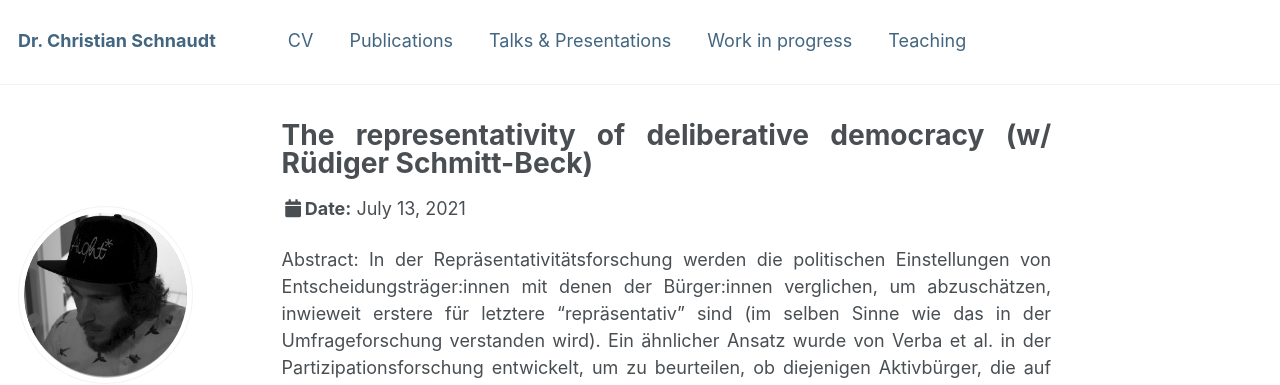
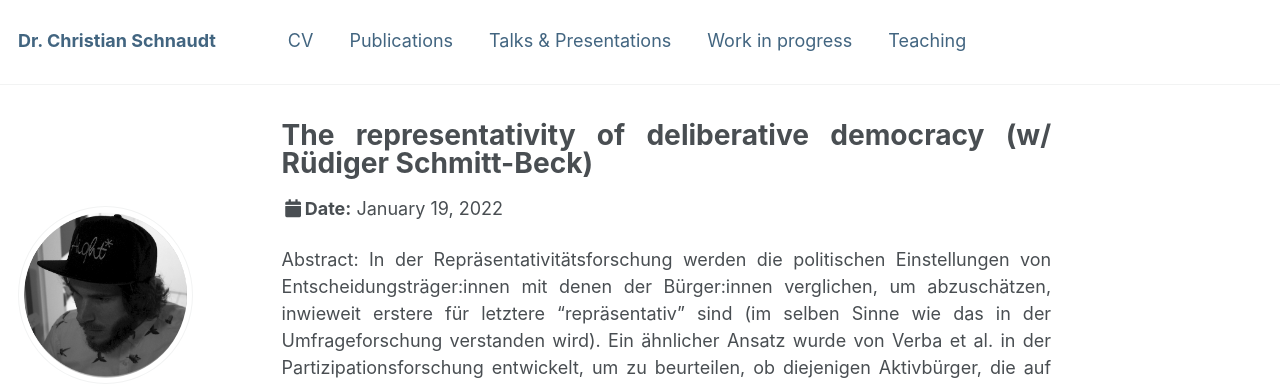
Before and after one commit to cschnaudt/cschnaudt.github.io, a Jekyll site: the page built from _talks/2022-01-19-EPT-ALLBUS.md, in a window 1280 px wide and 1281 px high. Shown: the top 385 px of the window. Built offline with Jekyll 4.4.1, drawn with Linux system fonts in a browser that asks for light colours.

Commit message:
Update 2022-01-19-EPT-ALLBUS.md

```diff
--- a/_talks/2022-01-19-EPT-ALLBUS.md
+++ b/_talks/2022-01-19-EPT-ALLBUS.md
@@ -4,7 +4,7 @@ collection: talks
 type: "Guest lecture"
 permalink: /talks/2022-01-19-EPT-ALLBUS
 venue: "Lecture series '40 Years German General Social Survey' (GESIS)"
-date: 2021-07-13
+date: 2022-01-19
 location: "virtual meeting"
 ---
 
```
